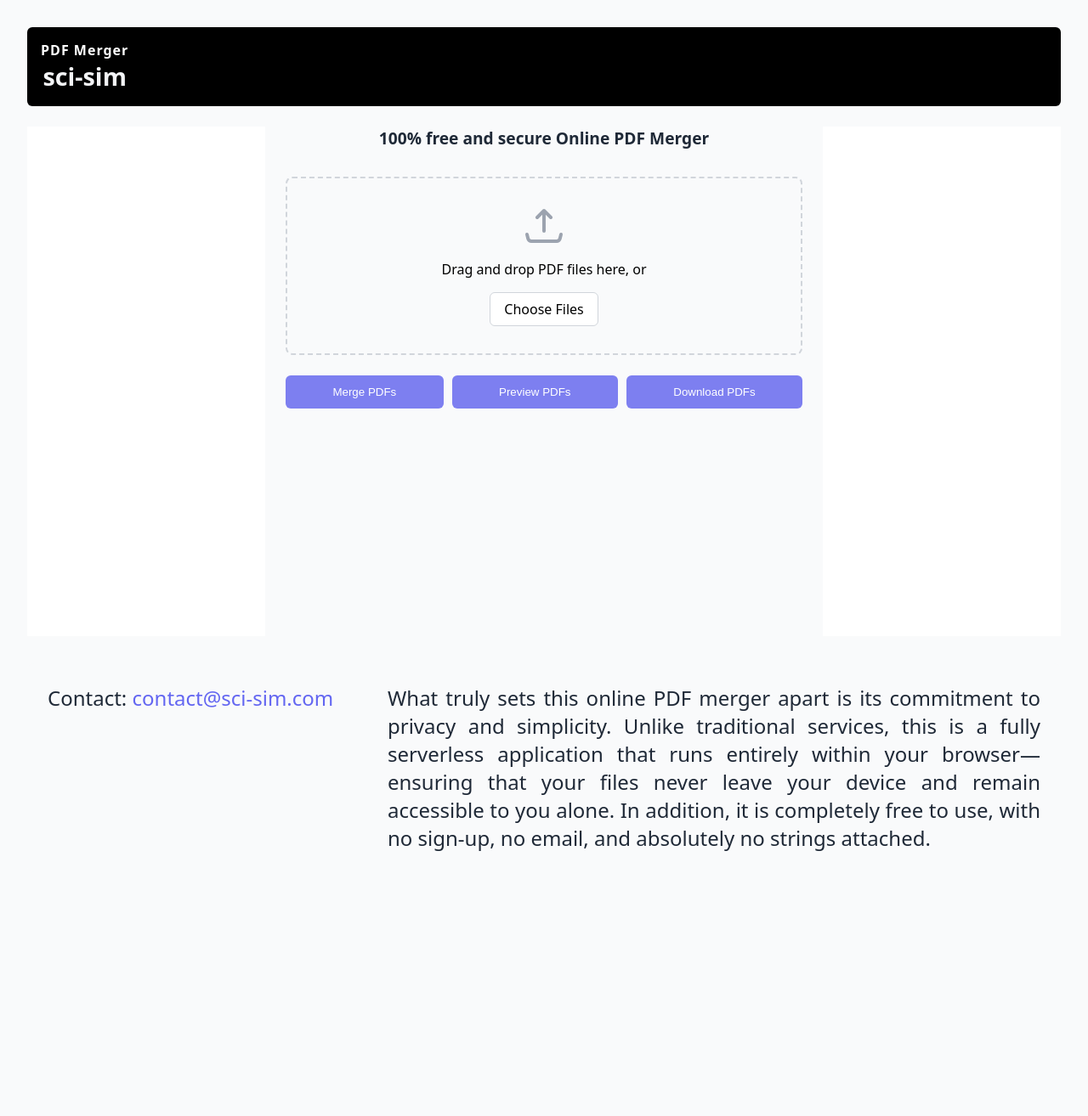
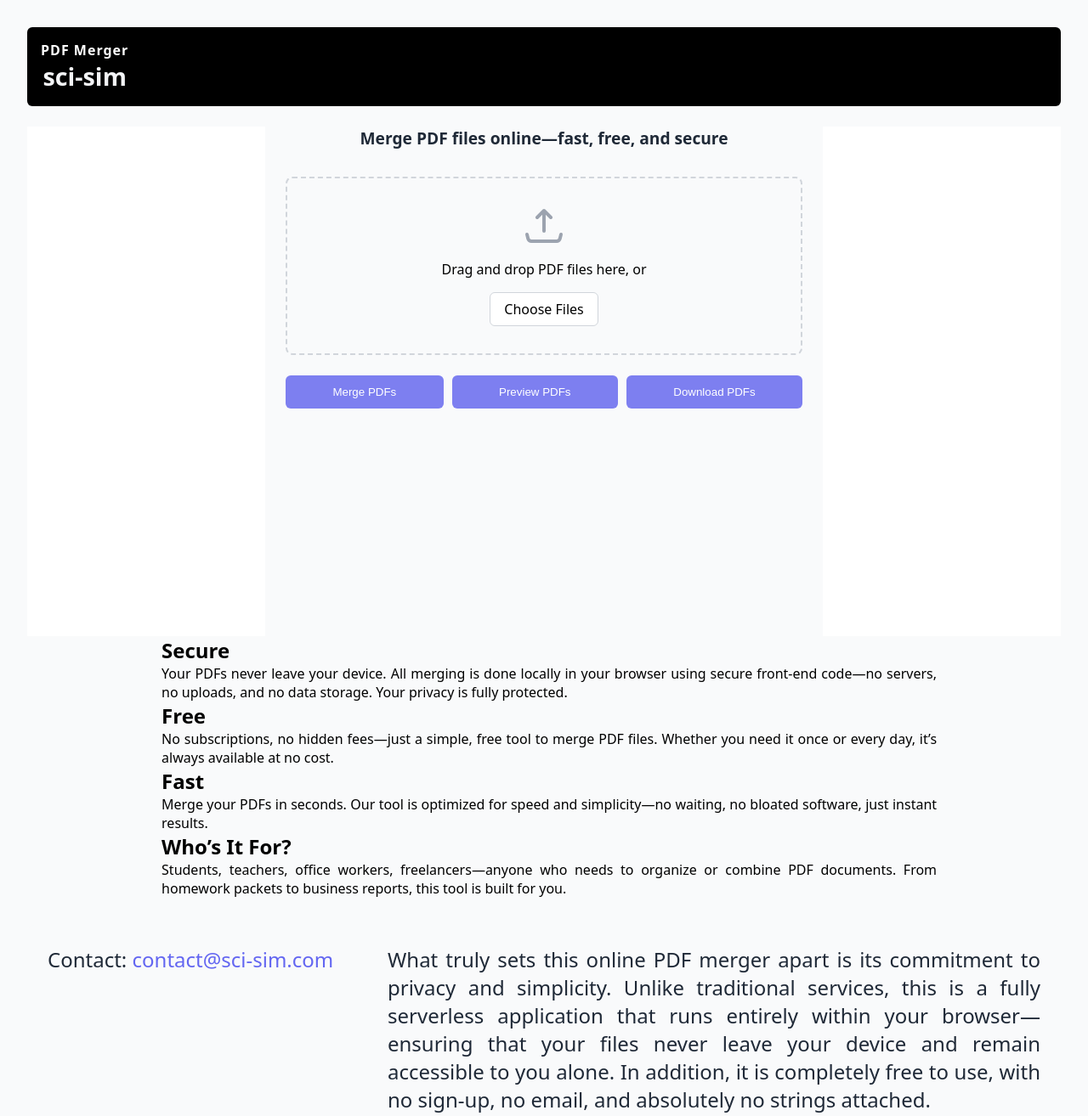
Before and after one commit to Emad180/proapps, a plain HTML site: page index.html in a window 1280 px wide. Shown: the whole page at 85% size. Before the commit the page ends 1059 px from the top, so only its background shows below. Drawn offline with Linux system fonts and the light colour scheme.

Commit message:
SEO friendly changes

```diff
--- a/css/styles.css
+++ b/css/styles.css
@@ -327,6 +327,10 @@ h1 {
     height: 75vh;
 }
 
+#text{
+    width: 75%; text-align: justify; margin-left: 13%;
+}
+
 @media (max-width: 768px) {
     .main-container {
         justify-content: space-between;
@@ -344,4 +348,7 @@ h1 {
     .right-ad-container {
         display: none;
     }
+    #text{
+    width: 95%; text-align: justify; margin-left: 3%;
+    }
 }
--- a/index.html
+++ b/index.html
@@ -7,11 +7,11 @@
     <link rel="icon" type="image/png" href="images/favicon.png">
     <link rel="canonical" href="https://proapps.sci-sim.com/"/>
     <script src="https://unpkg.com/pdf-lib@1.17.1/dist/pdf-lib.min.js"></script>
-    <meta name="description" content=" 100% free and secure Online PDF merger apps suitable for Professionals in research, education, lawyers, etc ">
+    <meta name="description" content=" Merge PDF files online quickly and securely with our free tool. Upload multiple PDFs and combine them into a single document in seconds—no installation or signup required ">
     <meta name="keywords" content=" Online PDF merger | no sign up required | 100% Free | Privacy comitted | secure ">
     <meta name="author" content="Emad Hasabeldaim Hadi Hasabeldaim">
     <meta name="google-adsense-account" content="ca-pub-9209590789592322">
-    <title> Online PDF merger | no sign up required | 100% Free | secure </title>
+    <title> Merge and combine PDF files Online | without sign up | Free | sci-sim.com </title>
 </head>
 <body oncontextmenu="return false;">
     <!-- Top Bar with Logo -->
@@ -43,7 +43,7 @@
         </div>
 
         <div class="container">
-            <h1>100% free and secure Online PDF Merger</h1>
+            <h1>Merge PDF files online—fast, free, and secure</h1>
 
             <!-- Drag and Drop Zone -->
             <div class="drop-zone" id="dropZone">
@@ -84,6 +84,7 @@
                 <h2>Selected Files</h2>
                 <ul id="files"></ul>
             </div>
+
         </div>
 
         <div class="right-ad-container">
@@ -101,6 +102,17 @@
                 (adsbygoogle = window.adsbygoogle || []).push({});
             </script>
         </div>
+    </div>
+
+    <div id="text">
+        <h2>Secure</h2>
+        <p>Your PDFs never leave your device. All merging is done locally in your browser using secure front-end code—no servers, no uploads, and no data storage. Your privacy is fully protected.</p>
+        <h2>Free</h2>
+        <p>No subscriptions, no hidden fees—just a simple, free tool to merge PDF files. Whether you need it once or every day, it’s always available at no cost.</p>
+        <h2>Fast</h2>
+        <p>Merge your PDFs in seconds. Our tool is optimized for speed and simplicity—no waiting, no bloated software, just instant results.</p>
+        <h2>Who’s It For?</h2>
+        <p>Students, teachers, office workers, freelancers—anyone who needs to organize or combine PDF documents. From homework packets to business reports, this tool is built for you.</p>
     </div>
 
     <!-- Bottom Bar / Footer -->
```
